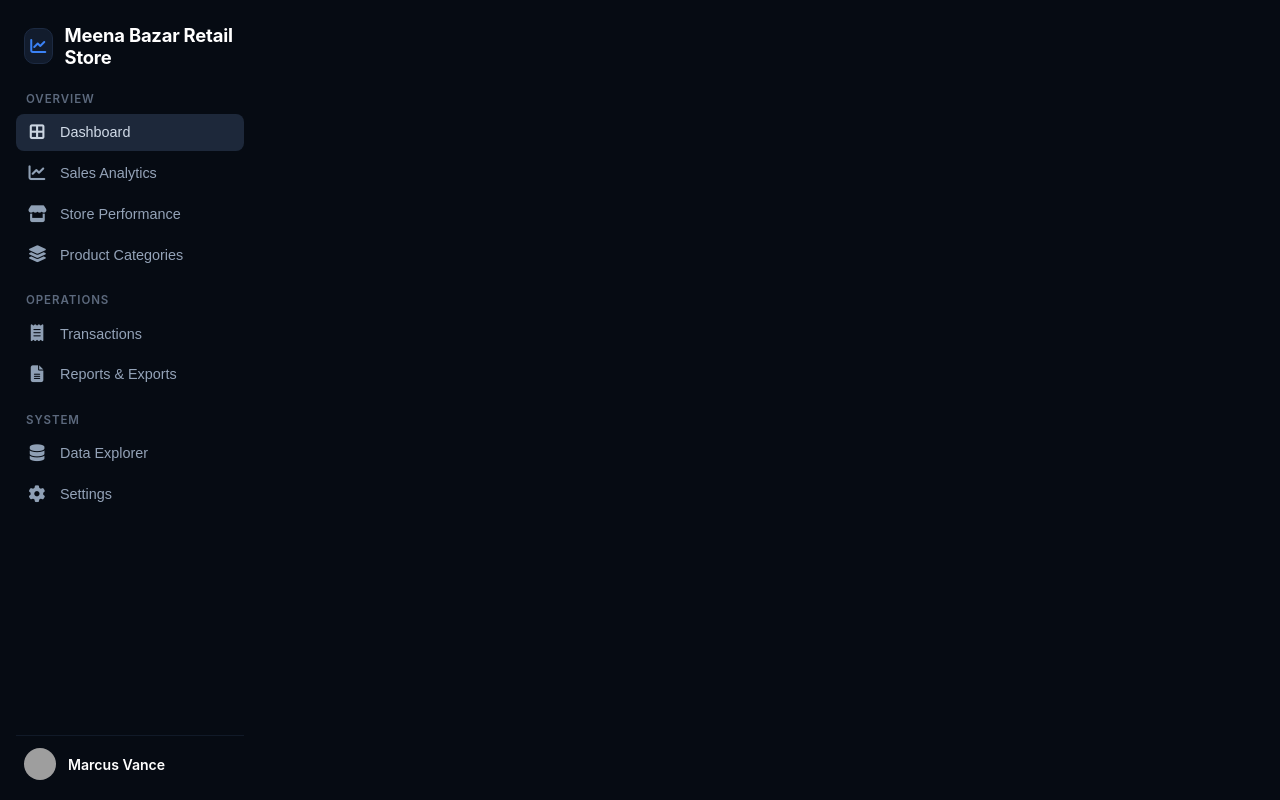
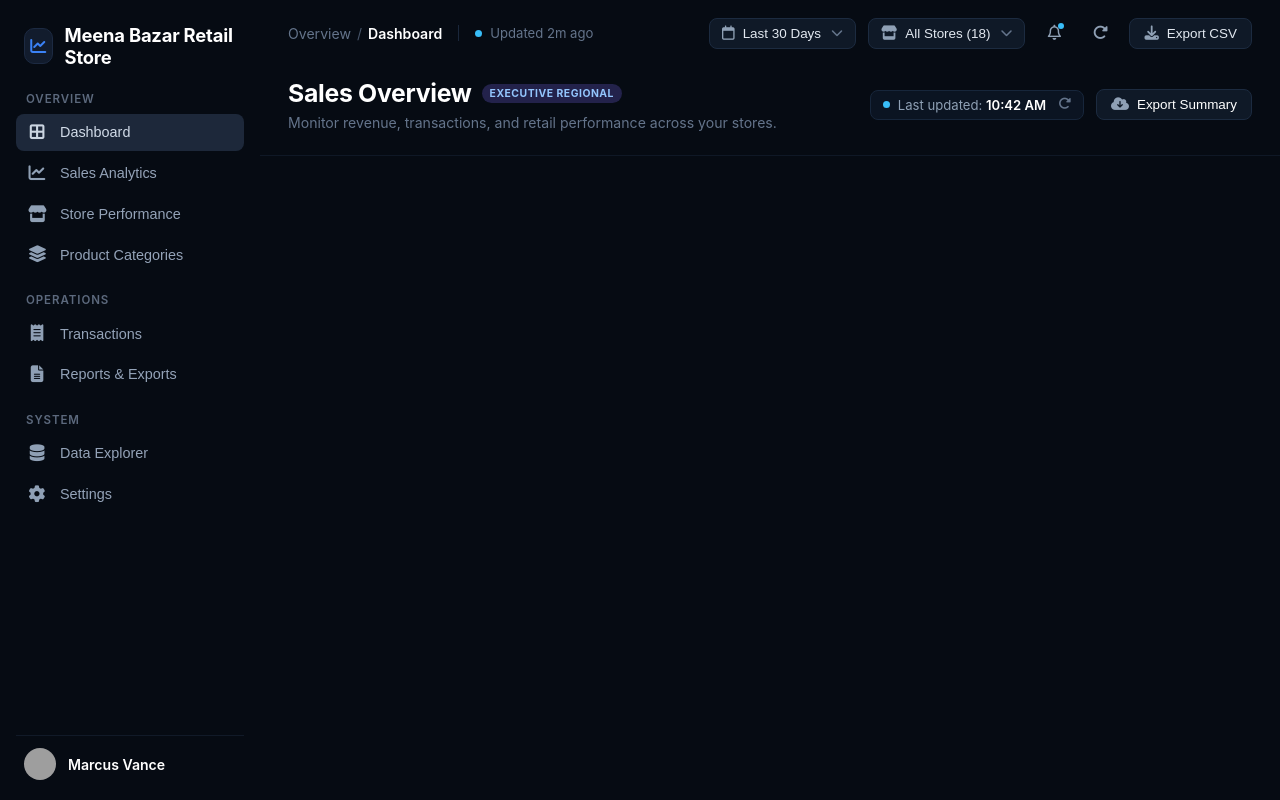
Before and after one commit to ferdoushasanpr/Meena-Bazar-Retail-Store-Performance-Dashboard, an Angular app in the folder ClientApp/: page / in a window 1280 px wide. Built offline with nearby package versions, Linux system fonts and the light colour scheme; grey boxes are pictures that could not be loaded.

Commit message:
feat(add): Topbar Component Added.

```diff
--- a/ClientApp/src/app/app.css
+++ b/ClientApp/src/app/app.css
@@ -16,3 +16,24 @@ app-sidebar {
     height: 100%;
     flex-shrink: 0;
 }
+
+.main-layout {
+    flex: 1;
+    display: flex;
+    flex-direction: column;
+    height: 100%;
+    min-width: 0;
+    overflow: hidden;
+}
+
+app-topbar {
+    display: block;
+    width: 100%;
+    flex-shrink: 0;
+}
+
+.content-body {
+    flex: 1;
+    overflow-y: auto;
+    padding: 24px;
+}
--- a/ClientApp/src/app/app.html
+++ b/ClientApp/src/app/app.html
@@ -1,3 +1,12 @@
 <div class="app-layout">
   <app-sidebar />
+
+  <main class="main-layout">
+    <app-topbar />
+
+    <!-- Rest of your page content will scroll independently below the topbar -->
+    <div class="content-body">
+      <!-- Dashboard content goes here -->
+    </div>
+  </main>
 </div>
--- a/ClientApp/src/app/app.ts
+++ b/ClientApp/src/app/app.ts
@@ -1,8 +1,9 @@
 import { Component } from '@angular/core';
 import { Sidebar } from './shared/sidebar/sidebar';
+import { Topbar } from './shared/topbar/topbar';
 
 @Component({
-  imports: [Sidebar],
+  imports: [Sidebar, Topbar],
   selector: 'app-root',
   styleUrl: './app.css',
   templateUrl: './app.html',
--- /dev/null
+++ b/ClientApp/src/app/shared/topbar/topbar.css
@@ -0,0 +1,242 @@
+:host {
+    display: block;
+    width: 100%;
+}
+
+.topbar-wrapper {
+    background-color: #060b13;
+    color: #a0aec0;
+    padding: 16px 28px 24px 28px;
+    font-family: -apple-system, BlinkMacSystemFont, "Segoe UI", Roboto, Helvetica, Arial, sans-serif;
+    border-bottom: 1px solid #0f1826;
+    box-sizing: border-box;
+}
+
+/* --- Top Navigation Row --- */
+.topbar-row {
+    display: flex;
+    align-items: center;
+    justify-content: space-between;
+    padding-bottom: 20px;
+}
+
+.left-group,
+.right-group {
+    display: flex;
+    align-items: center;
+    gap: 12px;
+}
+
+/* Breadcrumb Navigation */
+.breadcrumb {
+    display: flex;
+    align-items: center;
+    gap: 6px;
+    font-size: 0.88rem;
+}
+
+.breadcrumb-parent {
+    color: #64748b;
+}
+
+.breadcrumb-divider {
+    color: #475569;
+}
+
+.breadcrumb-current {
+    color: #ffffff;
+    font-weight: 600;
+}
+
+/* Dividers & Indicators */
+.vertical-divider {
+    width: 1px;
+    height: 16px;
+    background-color: #1a273b;
+    margin: 0 4px;
+}
+
+.status-indicator {
+    display: flex;
+    align-items: center;
+    gap: 8px;
+    font-size: 0.82rem;
+}
+
+.blue-dot {
+    width: 7px;
+    height: 7px;
+    background-color: #38bdf8;
+    border-radius: 50%;
+    display: inline-block;
+}
+
+.status-text {
+    color: #64748b;
+}
+
+/* Dropdown Buttons */
+.dropdown-btn {
+    background-color: #0f1927;
+    border: 1px solid #1c2b40;
+    border-radius: 8px;
+    color: #e2e8f0;
+    padding: 7px 12px;
+    font-size: 0.84rem;
+    font-weight: 500;
+    display: flex;
+    align-items: center;
+    gap: 8px;
+    cursor: pointer;
+    transition: background-color 0.15s ease;
+}
+
+.dropdown-btn:hover {
+    background-color: #162438;
+}
+
+.icon-left {
+    color: #8fa0b5;
+    font-size: 0.9rem;
+}
+
+.icon-right {
+    color: #64748b;
+    font-size: 0.75rem;
+    margin-left: 2px;
+}
+
+/* Icon Buttons */
+.icon-btn {
+    background-color: transparent;
+    border: none;
+    color: #8fa0b5;
+    width: 34px;
+    height: 34px;
+    border-radius: 8px;
+    display: flex;
+    align-items: center;
+    justify-content: center;
+    cursor: pointer;
+    position: relative;
+    font-size: 0.95rem;
+    transition: background-color 0.15s ease;
+}
+
+.icon-btn:hover {
+    background-color: #0f1927;
+    color: #ffffff;
+}
+
+.bell-dot {
+    position: absolute;
+    top: 7px;
+    right: 7px;
+    width: 6px;
+    height: 6px;
+    background-color: #38bdf8;
+    border-radius: 50%;
+}
+
+/* Buttons */
+.btn-action {
+    background-color: #0f1927;
+    border: 1px solid #1c2b40;
+    border-radius: 8px;
+    color: #e2e8f0;
+    padding: 7px 14px;
+    font-size: 0.84rem;
+    font-weight: 500;
+    display: flex;
+    align-items: center;
+    gap: 8px;
+    cursor: pointer;
+    transition: all 0.15s ease;
+}
+
+.btn-action:hover {
+    background-color: #162438;
+    color: #ffffff;
+}
+
+/* --- Page Header Row --- */
+.header-row {
+    display: flex;
+    align-items: center;
+    justify-content: space-between;
+    margin-top: 8px;
+}
+
+.title-heading {
+    display: flex;
+    align-items: center;
+    gap: 10px;
+}
+
+.page-title {
+    color: #ffffff;
+    font-size: 1.55rem;
+    font-weight: 700;
+    margin: 0;
+    letter-spacing: -0.3px;
+}
+
+.role-badge {
+    background-color: #23224b;
+    color: #93c5fd;
+    font-size: 0.65rem;
+    font-weight: 700;
+    padding: 3px 8px;
+    border-radius: 12px;
+    letter-spacing: 0.5px;
+}
+
+.page-description {
+    color: #64748b;
+    font-size: 0.88rem;
+    margin: 6px 0 0 0;
+}
+
+/* Action Group */
+.action-group {
+    display: flex;
+    align-items: center;
+    gap: 12px;
+}
+
+.info-pill {
+    background-color: #0b1422;
+    border: 1px solid #17263b;
+    border-radius: 8px;
+    padding: 6px 12px;
+    display: flex;
+    align-items: center;
+    gap: 8px;
+    font-size: 0.82rem;
+    color: #8fa0b5;
+}
+
+.info-pill strong {
+    color: #ffffff;
+    font-weight: 600;
+}
+
+.pill-refresh-btn {
+    background: transparent;
+    border: none;
+    color: #64748b;
+    cursor: pointer;
+    padding: 0 0 0 4px;
+    font-size: 0.8rem;
+    display: flex;
+    align-items: center;
+}
+
+.pill-refresh-btn:hover {
+    color: #ffffff;
+}
+
+.primary-action {
+    background-color: #0f1927;
+    color: #ffffff;
+}
--- /dev/null
+++ b/ClientApp/src/app/shared/topbar/topbar.html
@@ -0,0 +1,86 @@
+<header class="topbar-wrapper">
+    <!-- Top Navigation Bar -->
+    <div class="topbar-row">
+        <!-- Left: Breadcrumbs & Status -->
+        <div class="left-group">
+            <nav class="breadcrumb">
+                <span class="breadcrumb-parent">Overview</span>
+                <span class="breadcrumb-divider">/</span>
+                <span class="breadcrumb-current">Dashboard</span>
+            </nav>
+
+            <div class="vertical-divider"></div>
+
+            <div class="status-indicator">
+                <span class="blue-dot"></span>
+                <span class="status-text">Updated 2m ago</span>
+            </div>
+        </div>
+
+        <!-- Right: Filters & Action Controls -->
+        <div class="right-group">
+            <!-- Date Selector Dropdown -->
+            <button class="dropdown-btn" type="button">
+                <i class="fa-regular fa-calendar icon-left"></i>
+                <span>{{ selectedDateRange }}</span>
+                <i class="fa-solid fa-chevron-down icon-right"></i>
+            </button>
+
+            <!-- Store Selector Dropdown -->
+            <button class="dropdown-btn" type="button">
+                <i class="fa-solid fa-store icon-left"></i>
+                <span>{{ selectedStore }}</span>
+                <i class="fa-solid fa-chevron-down icon-right"></i>
+            </button>
+
+            <!-- Notification Bell -->
+            <button class="icon-btn" type="button" aria-label="Notifications">
+                <i class="fa-regular fa-bell"></i>
+                <span class="bell-dot"></span>
+            </button>
+
+            <!-- Refresh Icon -->
+            <button class="icon-btn" type="button" aria-label="Refresh" (click)="onRefresh()">
+                <i class="fa-solid fa-rotate-right"></i>
+            </button>
+
+            <!-- Export CSV Button -->
+            <button class="btn-action" type="button" (click)="onExportCSV()">
+                <i class="fa-solid fa-download icon-left"></i>
+                <span>Export CSV</span>
+            </button>
+        </div>
+    </div>
+
+    <!-- Page Header Title Bar -->
+    <div class="header-row">
+        <!-- Title & Subtitle -->
+        <div class="title-group">
+            <div class="title-heading">
+                <h1 class="page-title">Sales Overview</h1>
+                <span class="role-badge">EXECUTIVE REGIONAL</span>
+            </div>
+            <p class="page-description">
+                Monitor revenue, transactions, and retail performance across your stores.
+            </p>
+        </div>
+
+        <!-- Header Actions -->
+        <div class="action-group">
+            <!-- Last Updated Status Pill -->
+            <div class="info-pill">
+                <span class="blue-dot"></span>
+                <span class="pill-text">Last updated: <strong>{{ lastUpdatedTime }}</strong></span>
+                <button class="pill-refresh-btn" type="button" aria-label="Refresh Status" (click)="onRefresh()">
+                    <i class="fa-solid fa-rotate-right"></i>
+                </button>
+            </div>
+
+            <!-- Export Summary Button -->
+            <button class="btn-action primary-action" type="button" (click)="onExportSummary()">
+                <i class="fa-solid fa-cloud-arrow-down icon-left"></i>
+                <span>Export Summary</span>
+            </button>
+        </div>
+    </div>
+</header>
--- /dev/null
+++ b/ClientApp/src/app/shared/topbar/topbar.ts
@@ -0,0 +1,25 @@
+import { Component } from '@angular/core';
+
+@Component({
+  imports: [],
+  selector: 'app-topbar',
+  styleUrl: './topbar.css',
+  templateUrl: './topbar.html',
+})
+export class Topbar {
+  selectedDateRange: string = 'Last 30 Days';
+  selectedStore: string = 'All Stores (18)';
+  lastUpdatedTime: string = '10:42 AM';
+
+  onExportCSV(): void {
+    console.log('Exporting CSV...');
+  }
+
+  onExportSummary(): void {
+    console.log('Exporting Summary...');
+  }
+
+  onRefresh(): void {
+    console.log('Refreshing data...');
+  }
+}
```
Also changed, not shown: 1 other file (tests, documents, lock files or other folders).
